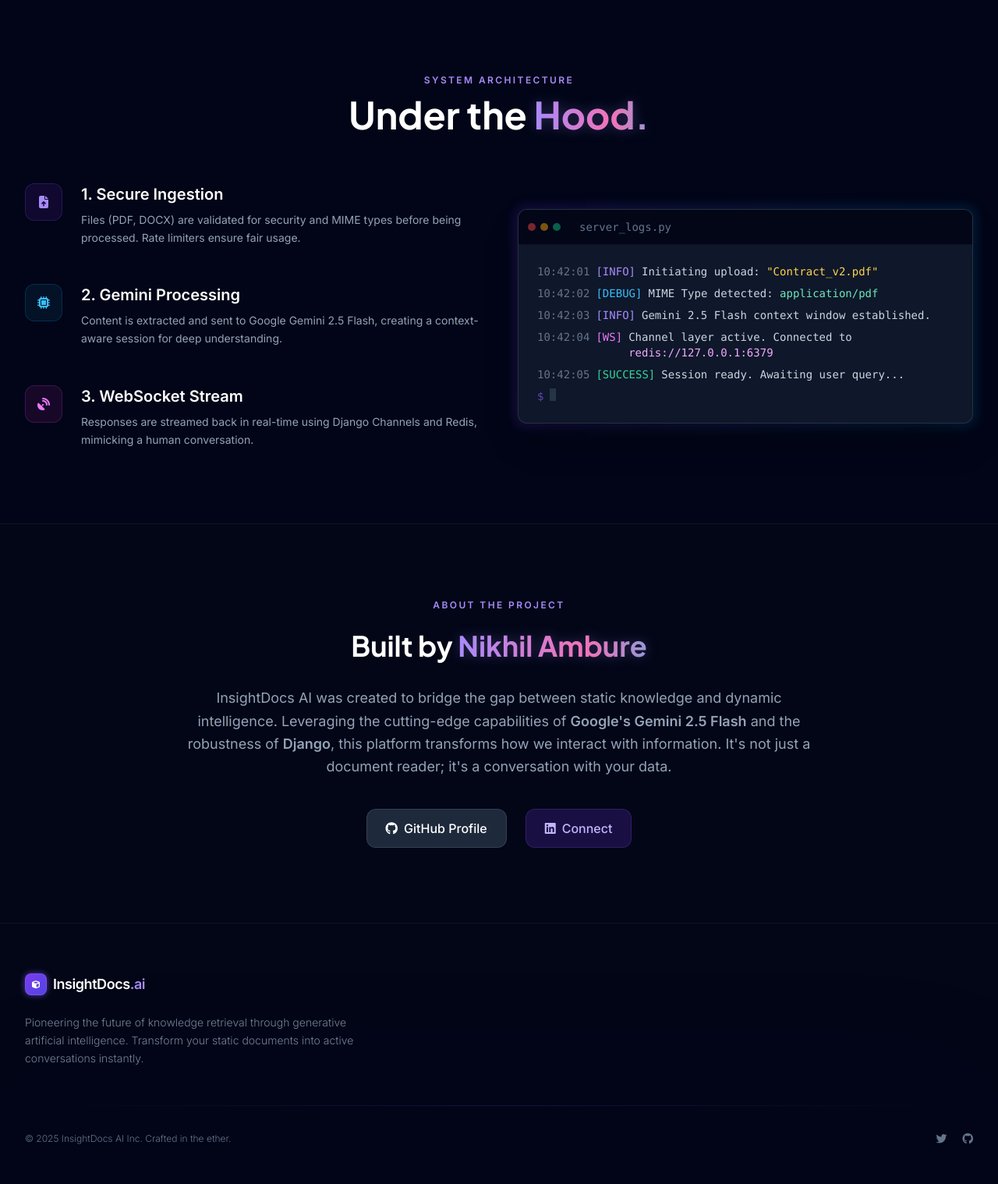
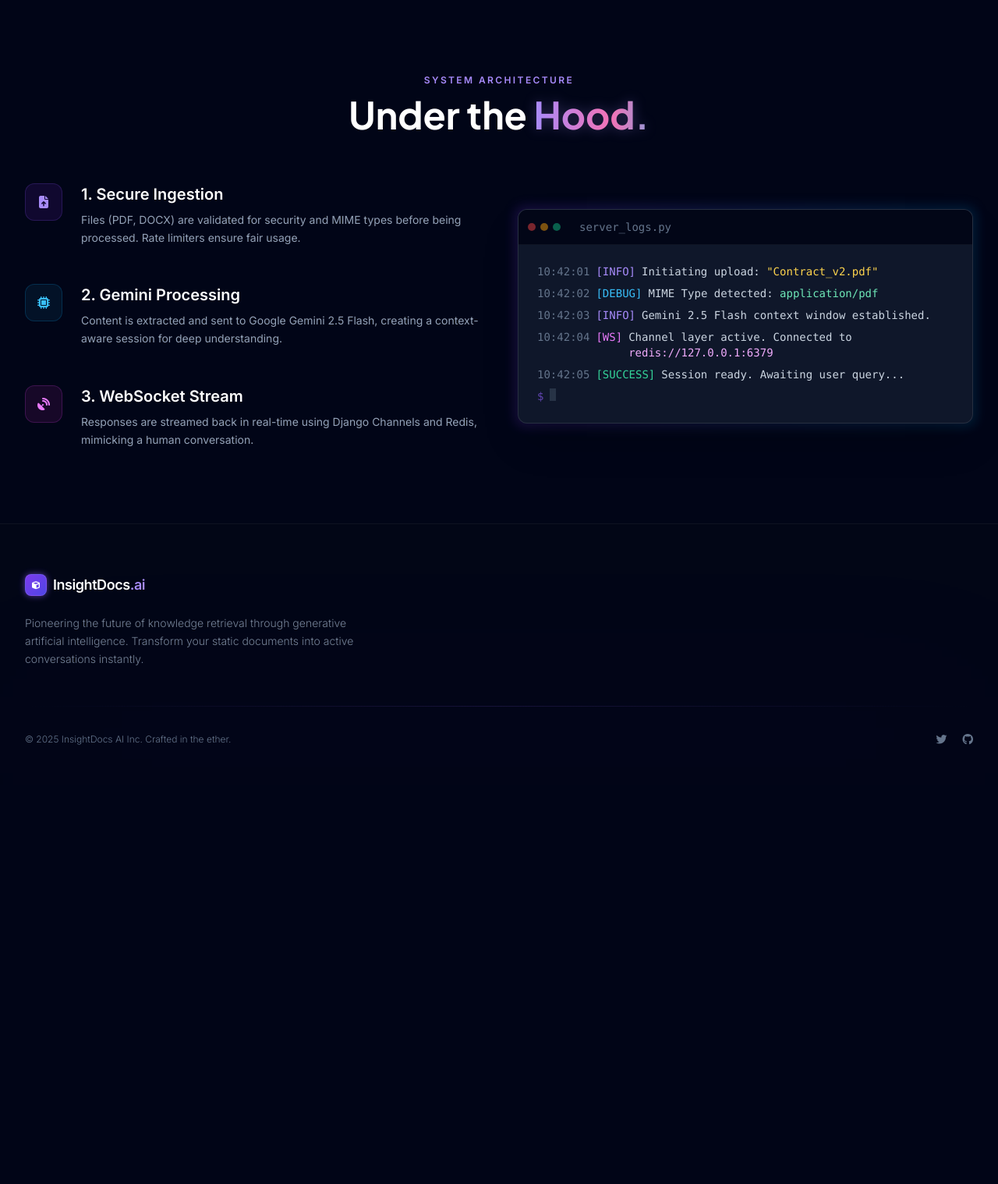
Before and after one commit to NikhilAmbure/InsightDocs_AI, a Django app: page / in a window 1280 px wide. Shown: the part 3091-4609 px from the top of the page at 78% size. After the commit the page ends 4046 px from the top, so only its background shows below. Run offline with Django 5.2, Linux system fonts and the light colour scheme; parts of the project's set-up code (start-up, migrations or seed data) failed here and were passed over; some libraries are stand-ins or nearby versions.

Commit message:
Updated - Landing page + Readme

```diff
--- a/templates/landing_page.html
+++ b/templates/landing_page.html
@@ -270,8 +270,6 @@
                         class="text-sm font-medium text-slate-300/80 hover:text-violet-300 hover:drop-shadow-[0_0_6px_rgba(167,139,250,0.6)] transition-all">Features</a>
                     <a href="#how-it-works"
                         class="text-sm font-medium text-slate-300/80 hover:text-violet-300 hover:drop-shadow-[0_0_6px_rgba(167,139,250,0.6)] transition-all">Process</a>
-                    <a href="#about"
-                        class="text-sm font-medium text-slate-300/80 hover:text-violet-300 hover:drop-shadow-[0_0_6px_rgba(167,139,250,0.6)] transition-all">About</a>
                 </div>
 
                 <div class="hidden md:flex items-center gap-4">
@@ -302,7 +300,6 @@
                 <a href="#features" class="block text-slate-300 font-medium text-sm hover:text-violet-300">Features</a>
                 <a href="#how-it-works"
                     class="block text-slate-300 font-medium text-sm hover:text-violet-300">Process</a>
-                <a href="#about" class="block text-slate-300 font-medium text-sm hover:text-violet-300">About</a>
                 <a href="{% url 'signup' %}"
                     class="block w-full text-center py-3 bg-violet-600/80 hover:bg-violet-500 rounded-xl text-white font-bold text-sm transition-colors shadow-lg shadow-violet-900/20">Get
                     Started</a>
@@ -845,28 +842,6 @@
         </div>
     </section>
 
-    <section id="about" class="py-24 relative overflow-hidden border-t border-white/5">
-        <div class="max-w-4xl mx-auto px-4 sm:px-6 lg:px-8 text-center relative z-10">
-            <h2 class="reveal-up text-violet-400 font-semibold tracking-[0.2em] uppercase text-xs mb-6">About The Project</h2>
-            <h3 class="reveal-up delay-100 font-display text-3xl md:text-4xl font-bold text-white mb-8">
-                Built by <span class="text-gradient-magic">Nikhil Ambure</span>
-            </h3>
-            <p class="reveal-up delay-200 text-slate-400 text-lg leading-relaxed mb-10">
-                InsightDocs AI was created to bridge the gap between static knowledge and dynamic intelligence.
-                Leveraging the cutting-edge capabilities of <strong>Google's Gemini 2.5 Flash</strong> and the robustness of <strong>Django</strong>,
-                this platform transforms how we interact with information. It's not just a document reader; it's a conversation with your data.
-            </p>
-            <div class="reveal-up delay-300 flex justify-center gap-6">
-                <a href="https://github.com/NikhilAmbure" target="_blank" class="px-6 py-3 rounded-xl bg-slate-800 hover:bg-slate-700 text-white font-medium border border-white/10 transition-colors flex items-center gap-2">
-                    <i class="fa-brands fa-github"></i> GitHub Profile
-                </a>
-                <a href="https://linkedin.com/in/nikhilambure" target="_blank" class="px-6 py-3 rounded-xl bg-violet-600/20 hover:bg-violet-600/30 text-violet-300 hover:text-white font-medium border border-violet-500/20 transition-all flex items-center gap-2">
-                    <i class="fa-brands fa-linkedin"></i> Connect
-                </a>
-            </div>
-        </div>
-    </section>
-
     <footer class="border-t border-white/5 bg-slate-950/50 pt-16 pb-12 text-sm relative overflow-hidden">
         <div
             class="absolute bottom-0 left-1/2 -translate-x-1/2 w-full h-32 bg-violet-900/20 blur-[100px] -z-10 pointer-events-none opacity-30">
```
Also changed, not shown: README.md, 1 other file.
